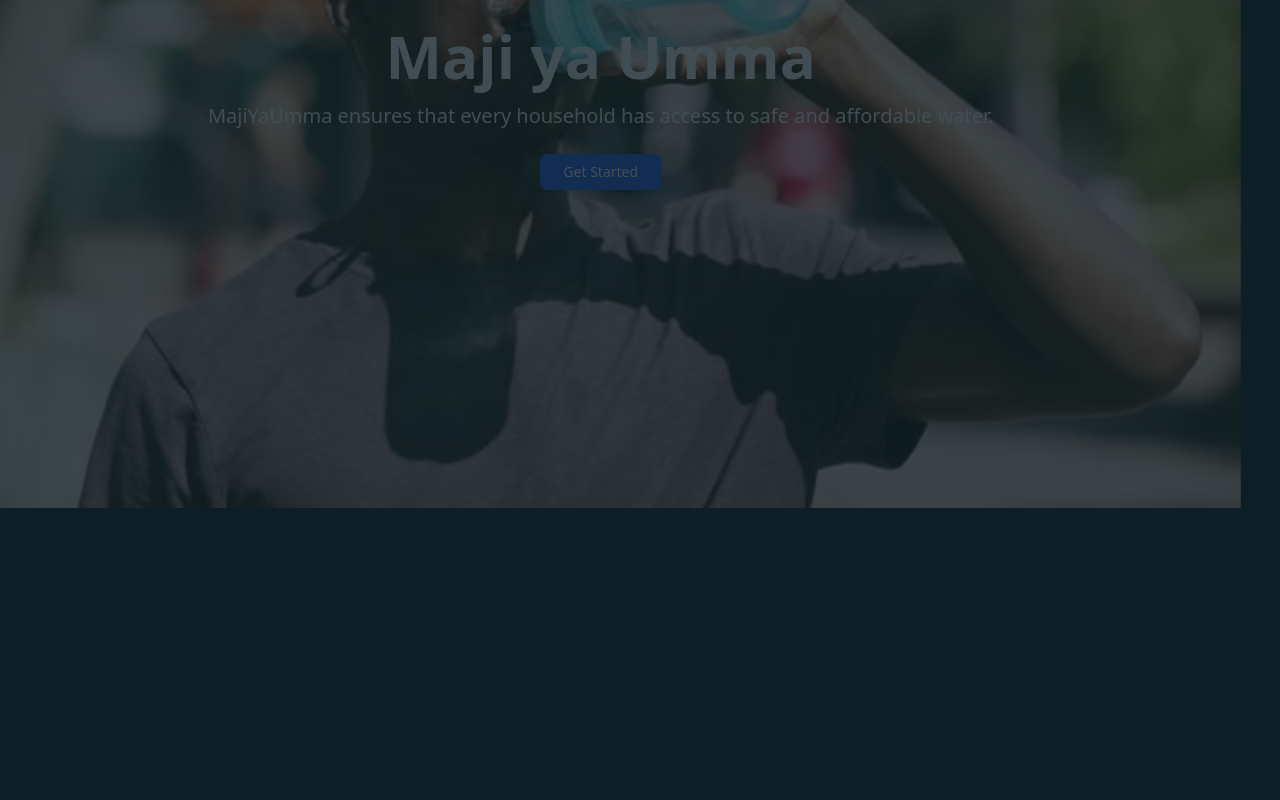
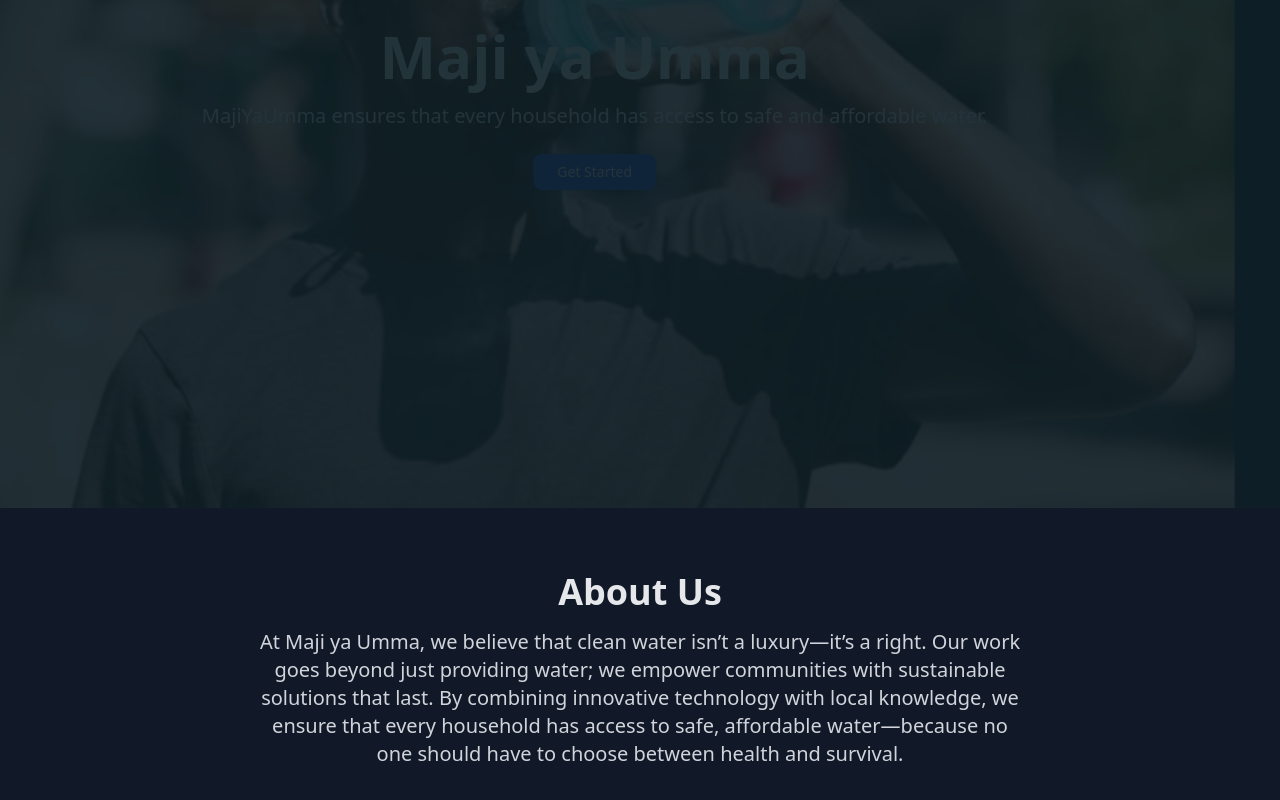
Before and after one commit to XTed234/maji-ya-umma, a React (Vite) app in the folder newClient/: page / in a window 1280 px wide. Shown: the part 292-1092 px from the top of the page. Before the commit the page ends 800 px from the top, so only its background shows below. Built offline with nearby package versions, Linux system fonts and the light colour scheme.

Commit message:
added about us and placed at the bottom

```diff
--- a/newClient/src/pages/User/home.jsx
+++ b/newClient/src/pages/User/home.jsx
@@ -40,7 +40,9 @@ export default function HomePage() {
     }, []);
 
     return (
-    <div className="relative w-full h-screen overflow-hidden">
+      <div className="flex flex-col min-h-screen">
+        {/* Slideshow Section */}
+        <div className="relative w-full h-screen flex-grow overflow-hidden">
           <AnimatePresence mode="wait">
             <motion.div
               key={slides[current].title}
@@ -71,5 +73,14 @@ export default function HomePage() {
             </motion.div>
           </AnimatePresence>
         </div>
+
+        {/* About Us Section */}
+        <div className="bg-gray-900 text-gray-300 py-16 px-6 text-center">
+          <h2 className="text-4xl font-bold mb-4 text-gray-200">About Us</h2>
+          <p className="text-lg md:text-xl max-w-3xl mx-auto">
+            At Maji ya Umma, we believe that clean water isn’t a luxury—it’s a right. Our work goes beyond just providing water; we empower communities with sustainable solutions that last. By combining innovative technology with local knowledge, we ensure that every household has access to safe, affordable water—because no one should have to choose between health and survival.
+          </p>
+        </div>
+      </div>
     );
   }
```
Lines whose indentation alone changed are shown as unchanged.
